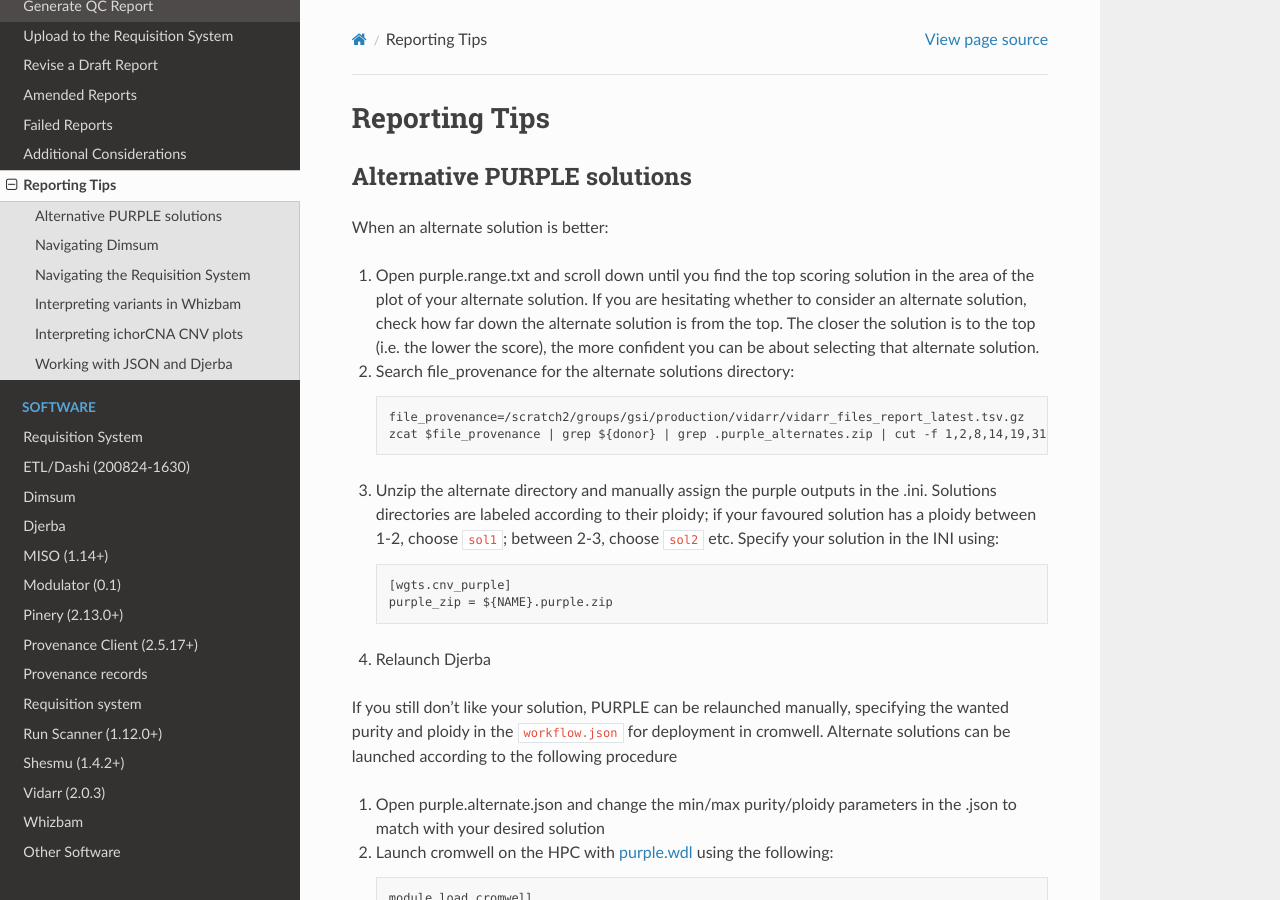
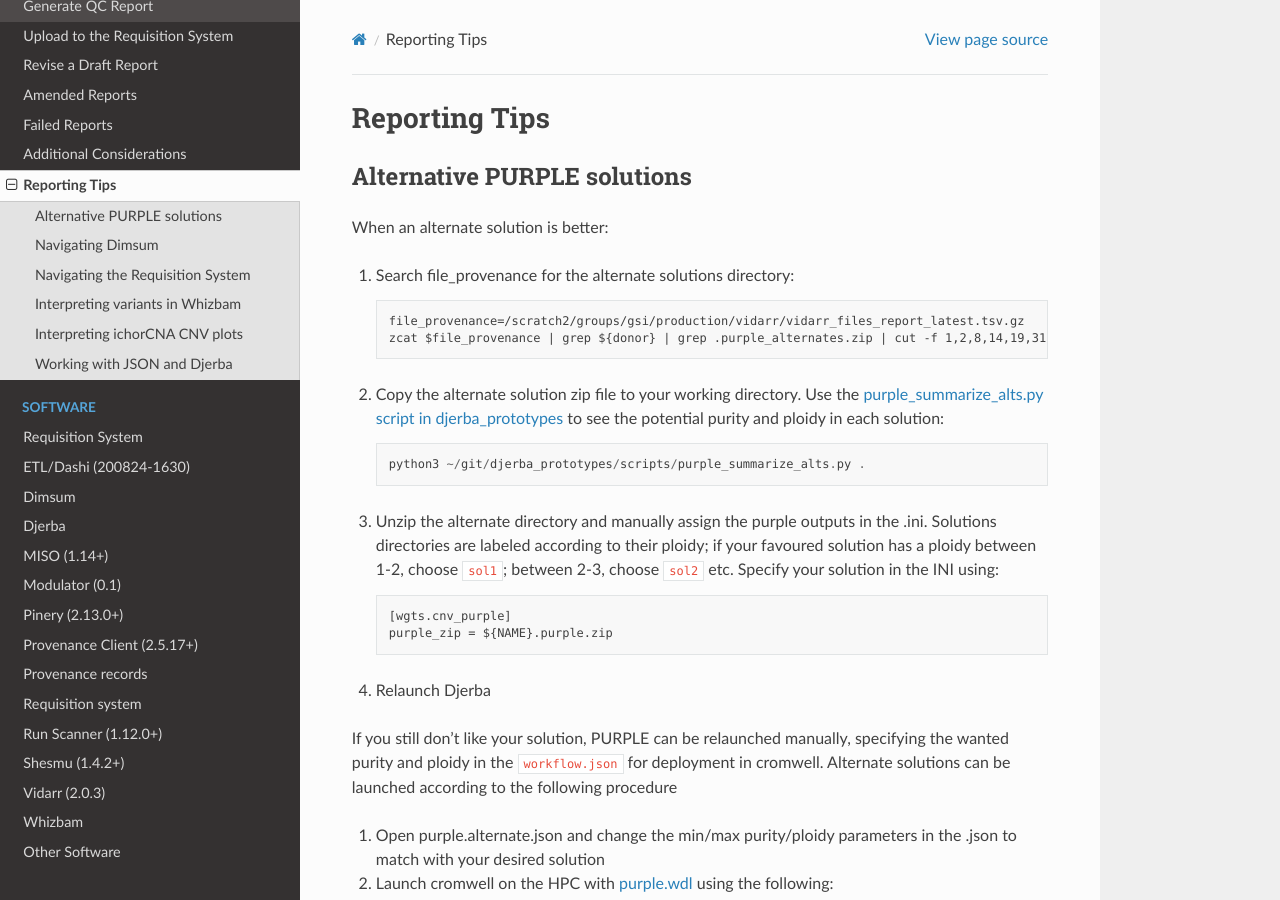
Before and after one commit to oicr-gsi/oicr-gsi, a Sphinx documentation site: the page built from source/data-review-reporting/report-tips.rst, in a window 1280 px wide and 900 px high. Built offline with Sphinx 7.4.7 and the Read the Docs theme 3.1.0, drawn with Linux system fonts in a browser that asks for light colours.

Commit message:
- Update purple alternate solution, introduce djerba prototypes - Add note about blurbomatic usage - Remove instructions to open a Jira ticket

```diff
--- a/source/data-review-reporting/data-review-and-reporting.rst
+++ b/source/data-review-reporting/data-review-and-reporting.rst
@@ -44,7 +44,7 @@
 
 Informatics pipelines must have completed as described in the :doc:`/informatics-pipelines/informatics-pipelines` SOP.
 
-When informatics pipelines have completed, a Jira ticket will be created in the CGI Jira queue and assigned to a CGI staff member by the clinical reporting lead. This ticket is specific for CGI staff and indicates when all workflows for a requisition have completed. The ticket is meant to be a trigger for CGI staff to begin with this SOP, and contains the information needed to proceed with the procedure. If the clinical reporting lead is unavailable, delegation responsibility falls to the CGI Manager, then the Director, GSI. This begins the Data Review and Reporting Procedure.
+The CGI clinical report lead reviews pipeline status in Shesmu and updates the agenda accordingly. Samples that have completed pipeline analysis will then be assigned to a CGI staff member by the clinical reporting lead. If the clinical reporting lead is unavailable, delegation responsibility falls to the CGI Manager, then the Director, GSI. This begins the Data Review and Reporting Procedure.
 
 .. _djerba-working-dir:
 
--- a/source/data-review-reporting/report-tips.rst
+++ b/source/data-review-reporting/report-tips.rst
@@ -9,11 +9,16 @@
 
 When an alternate solution is better:
 
-#. Open purple.range.txt and scroll down until you find the top scoring solution in the area of the plot of your alternate solution. If you are hesitating whether to consider an alternate solution, check how far down the alternate solution is from the top. The closer the solution is to the top (i.e. the lower the score), the more confident you can be about selecting that alternate solution.
 #. Search file_provenance for the alternate solutions directory::
 
 	file_provenance=/scratch2/groups/gsi/production/vidarr/vidarr_files_report_latest.tsv.gz
 	zcat $file_provenance | grep ${donor} | grep .purple_alternates.zip | cut -f 1,2,8,14,19,31,47
+
+#. Copy the alternate solution zip file to your working directory.
+   Use the `purple_summarize_alts.py script in djerba_prototypes <https://github.com/oicr-gsi/djerba_prototypes/blob/main/scripts>`_
+   to see the potential purity and ploidy in each solution::
+
+      python3 ~/git/djerba_prototypes/scripts/purple_summarize_alts.py .
 
 #. Unzip the alternate directory and manually assign the purple outputs in the .ini. Solutions directories are labeled according to their ploidy; if your favoured solution has a ploidy between 1-2, choose ``sol1``; between 2-3, choose ``sol2`` etc. Specify your solution in the INI using::
 
--- a/source/data-review-reporting/wgts-report.rst
+++ b/source/data-review-reporting/wgts-report.rst
@@ -373,6 +373,10 @@
 
 Edit the generated interpretation statement if needed and save it under ``results_summary.txt`` in the report subdirectory of the working directory created in :ref:`djerba-working-dir`. The interpretation statement may include simple HTML tags such as hyperlinks, bold/italic formatting, etc.
 
+.. note::
+
+   ⚠️ Blurbomatic is not yet configured to generate result summaries for the TAR assay or for failed reports of any assay type.
+
 Use the following template as an example and refer to `how to write a Genome Interpretive Statement🔒`_ for more details:
 
 .. _blurbomatic: https://github.com/oicr-gsi/blurbomatic
```
